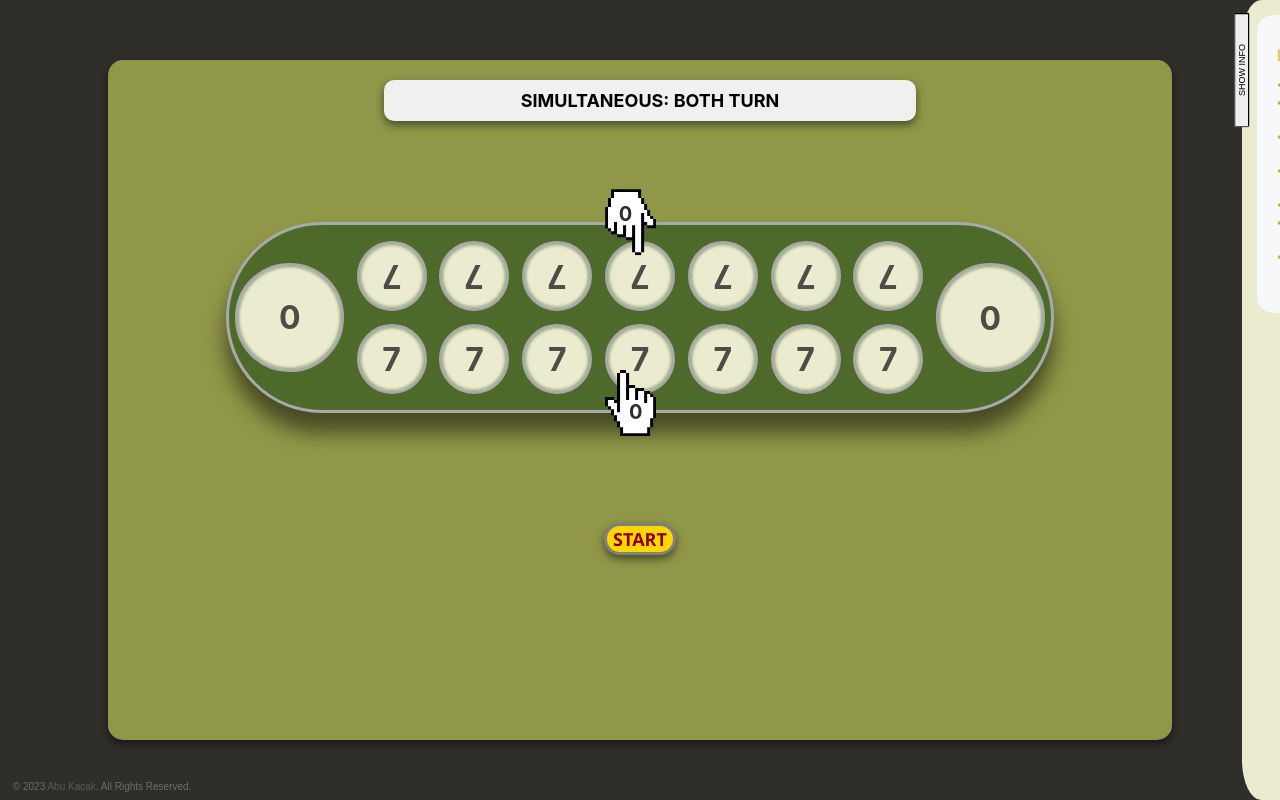
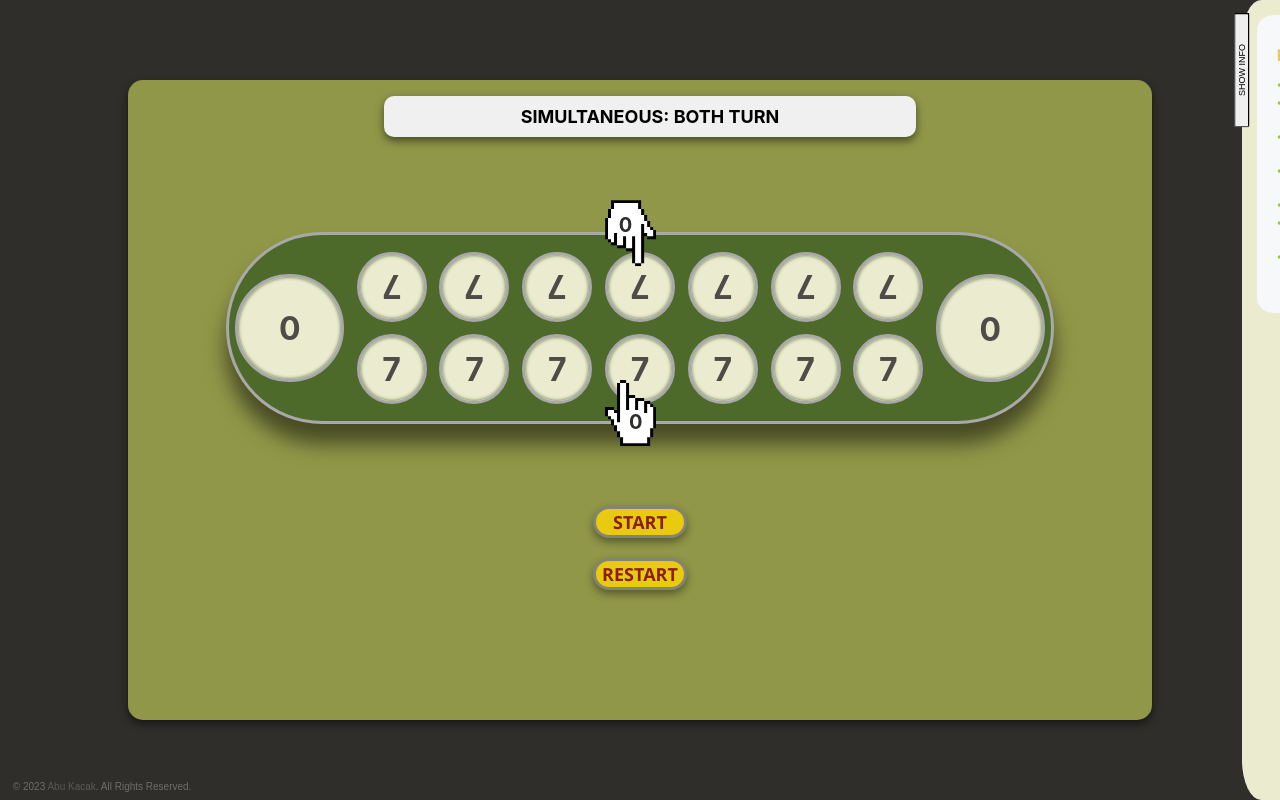
Before and after one commit to ubAI6689/congkak-react, a React (Create React App) app: page / in a window 1280 px wide. Built offline with nearby package versions, Linux system fonts and the light colour scheme.

Commit message:
Add RESTART button

```diff
--- a/src/components/CongkakBoard.css
+++ b/src/components/CongkakBoard.css
@@ -14,7 +14,7 @@ body {
   width: 80vw; /* Adjust width as needed */
   height: 80vh; /* Adjust height as needed */
   margin: auto; /* Centers the box in the viewport */
-  padding: 20px;
+  /* padding: 20%; */
   box-shadow: 0px 4px 8px rgba(0, 0, 0, 0.5); /* Optional: Adds shadow for depth */
   border-radius: 15px; /* Optional: Adds rounded corners */
   /* background-color: #302E2B; Optional: Change background color */
@@ -27,6 +27,7 @@ body {
 
 .game-info {
   top: 0;
+  margin-top: 2vh;
   width: 50%;
   /* margin-bottom: 20px; */
 }
@@ -70,6 +71,7 @@ body {
   box-shadow: 0px 4px 8px rgba(0, 0, 0, 0.5);
   margin-top: 10%; /* Space above the START button */
 
+  opacity: 0.8;
   font-family:'Segoe UI', Tahoma, Geneva, Verdana, sans-serif;
   font-weight: bold;
   font-size: large;
--- a/src/components/CongkakBoard.js
+++ b/src/components/CongkakBoard.js
@@ -925,6 +925,9 @@ const CongkakBoard = () => {
         {!isStartButtonPressed && (gamePhase === SIMULTANEOUS_SELECT || gamePhase === SIMULTANEOUS_SELECT_LOWER || gamePhase === SIMULTANEOUS_SELECT_UPPER) && (
           <button className='button resume' onClick={() => startButtonPressed()}>RESUME</button>
         )}
+        {<button className="button refresh" onClick={() => window.location.reload()}>
+          RESTART
+        </button>}
         {isGameOver && (
           <div className="game-over-message">
             {outcomeMessage}
```
